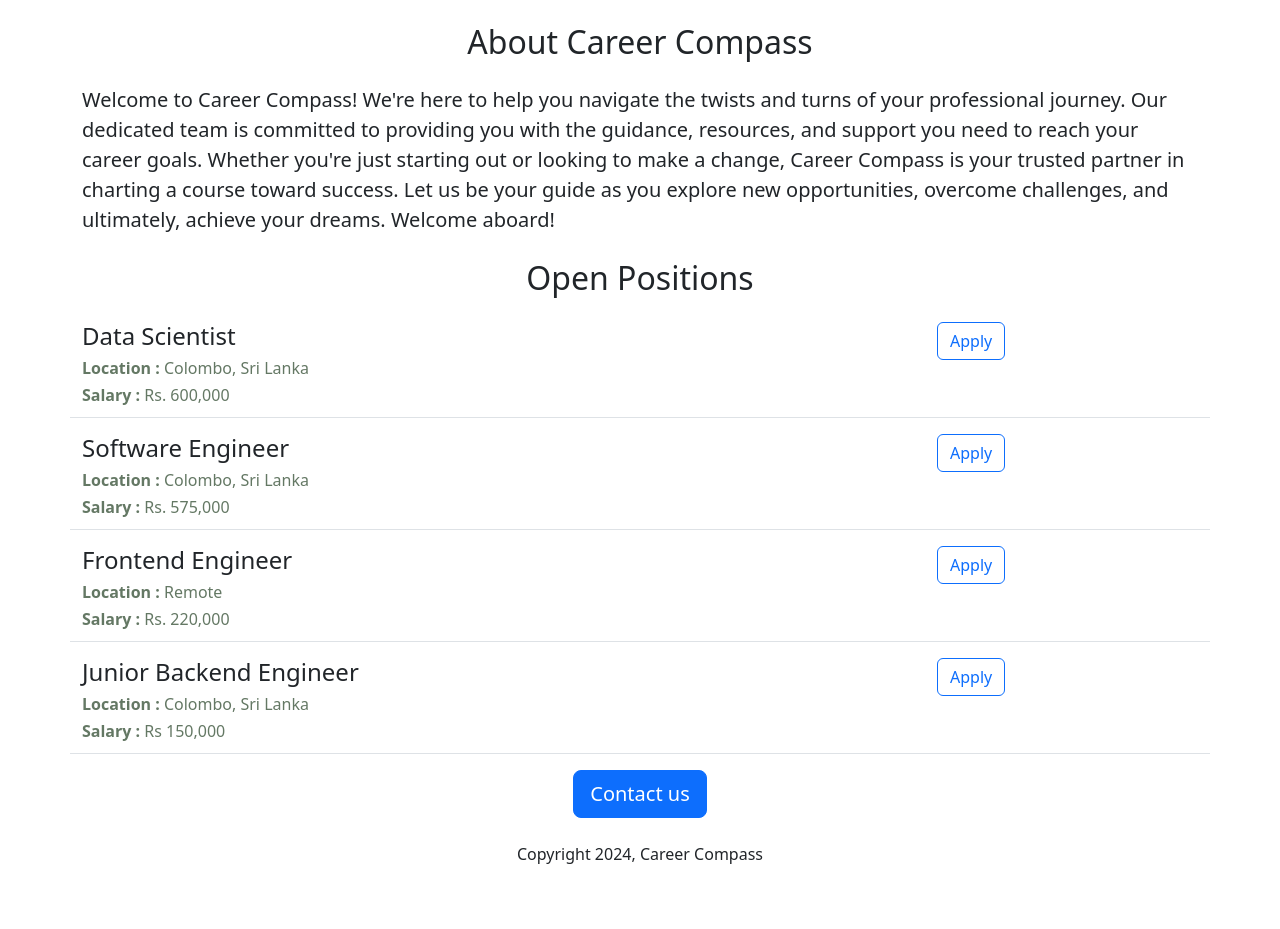
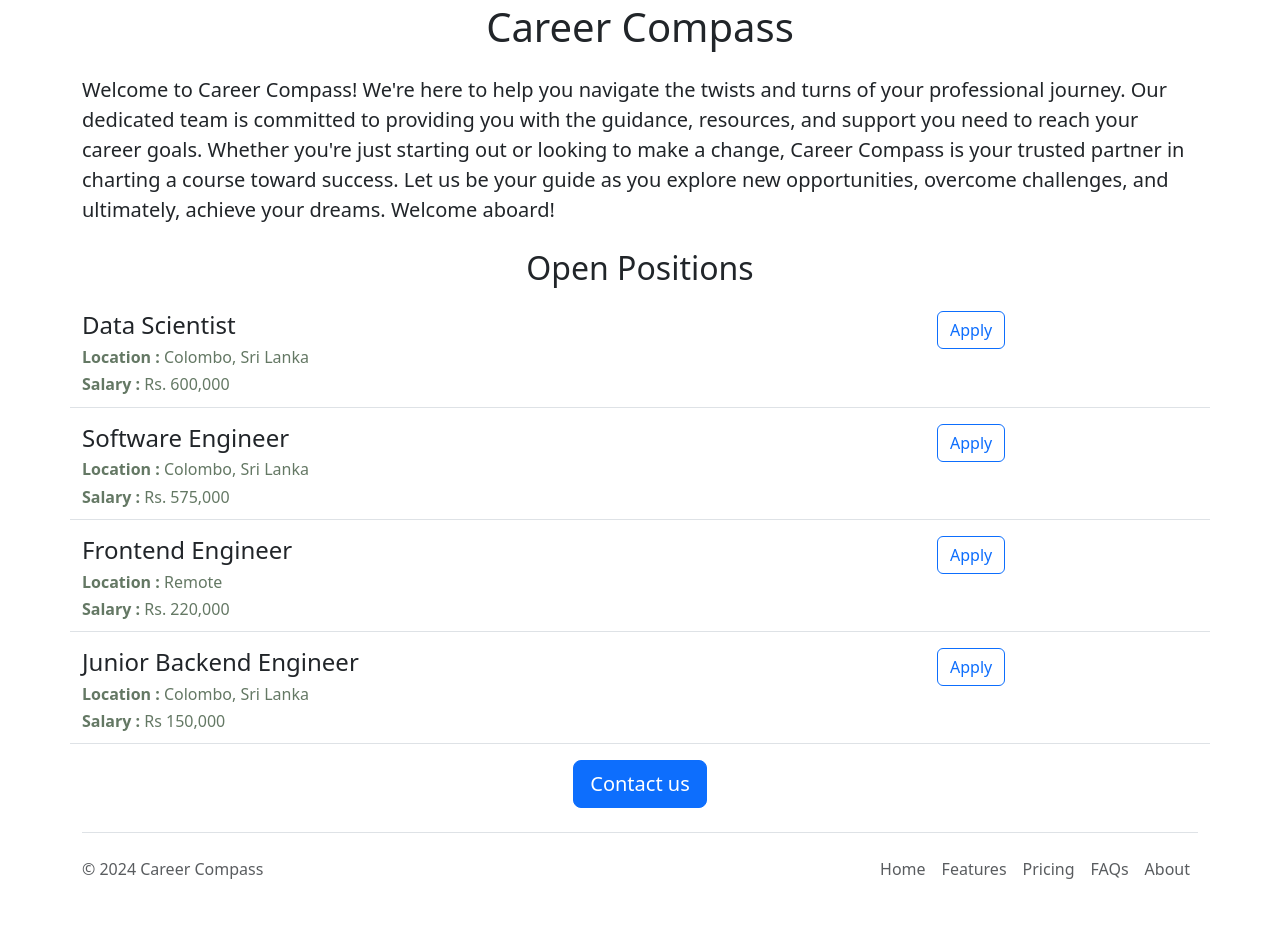
Before and after one commit to SasankaPasanjith/career-compass-website-v2, a Flask app: page / in a window 1280 px wide. Shown: the part 557-1486 px from the top of the page. Before the commit the page ends 1421 px from the top, so only its background shows below. Run offline with Flask 3, Linux system fonts and the light colour scheme.

Commit message:
Added navbar & footer

```diff
--- /dev/null
+++ b/templates/footer.html
@@ -0,0 +1,18 @@
+
+<div class="container">
+  <footer class="d-flex flex-wrap justify-content-between align-items-center py-3 my-4 border-top">
+    <p class="col-md-4 mb-0 text-body-secondary">&copy; 2024 Career Compass</p>
+
+    <a href="/" class="col-md-4 d-flex align-items-center justify-content-center mb-3 mb-md-0 me-md-auto link-body-emphasis text-decoration-none">
+      <svg class="bi me-2" width="40" height="32"><use xlink:href="#bootstrap"/></svg>
+    </a>
+
+    <ul class="nav col-md-4 justify-content-end">
+      <li class="nav-item"><a href="#" class="nav-link px-2 text-body-secondary">Home</a></li>
+      <li class="nav-item"><a href="#" class="nav-link px-2 text-body-secondary">Features</a></li>
+      <li class="nav-item"><a href="#" class="nav-link px-2 text-body-secondary">Pricing</a></li>
+      <li class="nav-item"><a href="#" class="nav-link px-2 text-body-secondary">FAQs</a></li>
+      <li class="nav-item"><a href="#" class="nav-link px-2 text-body-secondary">About</a></li>
+    </ul>
+  </footer>
+</div>
--- a/templates/home.html
+++ b/templates/home.html
@@ -10,14 +10,16 @@
       height: 460px;
       width: 100%;
       object-fit: cover;
+      margin-bottom:20px;
     }
     </style>
   </head>
   <body>
+    {% include 'navbar.html' %}
+    <img class="img-fluid" id="banner" src= "https://4548e0c4-3306-460d-9d41-745e94f438ee-00-2yldt3mriio96.sisko.replit.dev/static/Banner.jpeg" height="320">
     <div class="container">
-    <h1 class="text-center mt-4 mb-4">Career Compass</h1>
-    <img class="img-fluid" id="banner" src= "https://4548e0c4-3306-460d-9d41-745e94f438ee-00-2yldt3mriio96.sisko.replit.dev/static/Banner.jpeg" height="320">
-    <h2 class="text-center mt-4 mb-4">About Career Compass</h2>
+      <h1 class="text-center mt-4 mb-4">Career Compass</h1>
+
     <p class="lead">Welcome to Career Compass! We're here to help you navigate the twists and turns of your professional journey. Our dedicated team is committed to providing you with the guidance, resources, and support you need to reach your career goals. Whether you're just starting out or looking to make a change, Career Compass is your trusted partner in charting a course toward success. Let us be your guide as you explore new opportunities, overcome challenges, and ultimately, achieve your dreams. Welcome aboard!</p>
 
    <h2 class="text-center mt-4 mb-4">Open Positions</h2>
@@ -28,8 +30,8 @@
     </div>
       <div class="text-center">
     <button type="button" class="btn btn-primary btn-lg">Contact us</button>
-        <p class="mt-4">Copyright 2024, Career Compass</p>
       </div>
       </div>
+     {% include 'footer.html' %}
   </body>
 </html>
--- /dev/null
+++ b/templates/navbar.html
@@ -0,0 +1,9 @@
+<nav class="navbar shadow-sm fixed-top bg-white">
+  <div class="container-fluid">
+    <a class="navbar-brand" href="#">
+      <img src="/static/logo.png" alt="Logo" width="30" height="24" class="d-inline-block align-text-top">
+      Career Compass
+    </a>
+  </div>
+</nav>
+<div style="height: 56px"></div>
```
Also changed, not shown: static/logo.png (added).
